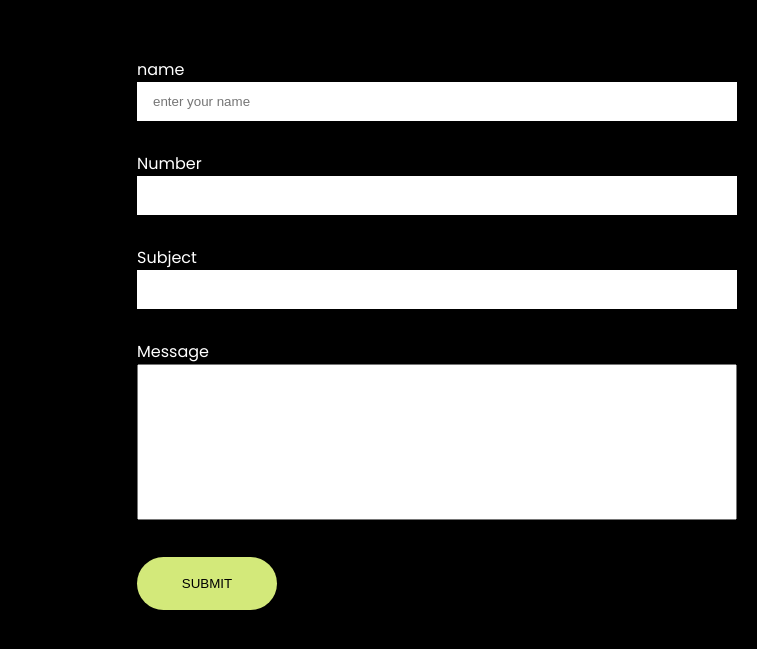
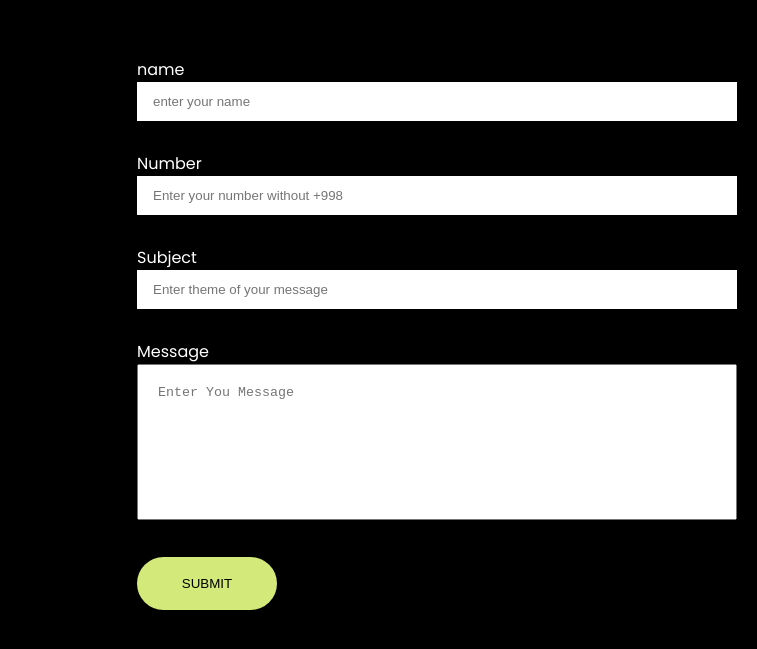
Before and after one commit to IboTheBest/Portfolio, a plain HTML site: page index.html in a window 1280 px wide. Shown: the part 2046-2695 px from the top of the page, 523-1280 px from the left. Drawn offline with nearby package versions, Linux system fonts and the light colour scheme.

Commit message:
api start

```diff
--- a/index.html
+++ b/index.html
@@ -74,15 +74,15 @@
                         </label>
                         <label>
                             Number <br>
-                        <input name="number" required type="number" >
+                        <input name="number"  value="+998" required type="number" placeholder="Enter your number without +998" >
                         </label>
                         <label>
                             Subject <br>
-                        <input name="subject" required  type="text">
+                        <input name="subject" required  type="text" placeholder="Enter theme of your message">
                         </label>
                         <label >
                             Message <br>
-                            <textarea name="message" required name="message"></textarea>
+                            <textarea name="message" required name="message" placeholder="Enter you message"></textarea>
                         </label>
                         <button type="submit">SUBMIT</button>
                     </form>
--- a/js/main.js
+++ b/js/main.js
@@ -6,7 +6,7 @@ elMessageForm.addEventListener("submit", function(e){
     e.preventDefault()
     let message = `<b>SMS FROM YOUR PORTFOLIO</b> \n`
     message += `<b>Username: ${e.target.name.value}</b> \n`
-    message += `<b>Email: ${e.target.number.value}</b> \n`
+    message += `<b>Email: +998${e.target.number.value}</b> \n`
     message += `<b>Subject ${e.target.subject.value}</b> \n`
     message += `<b>message: ${e.target.message.value}</b> \n`
     e.target = ""
```
